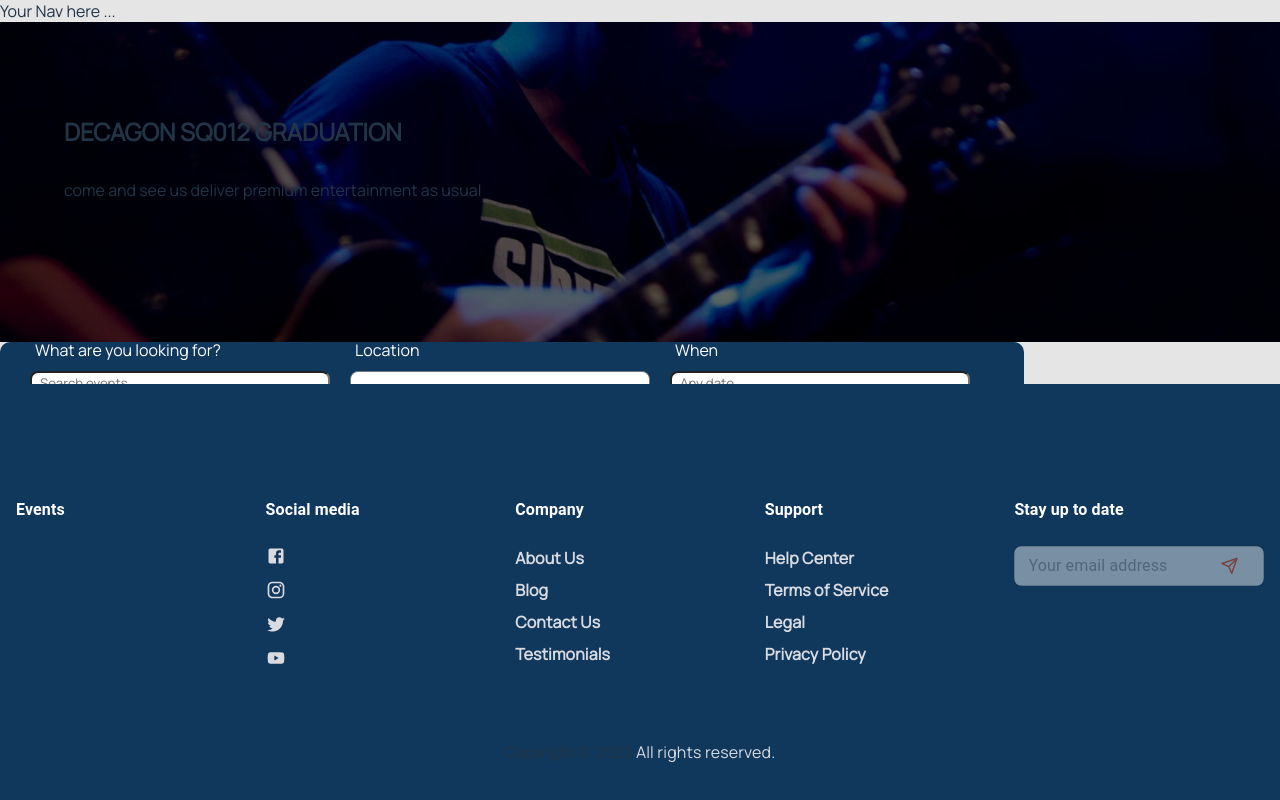
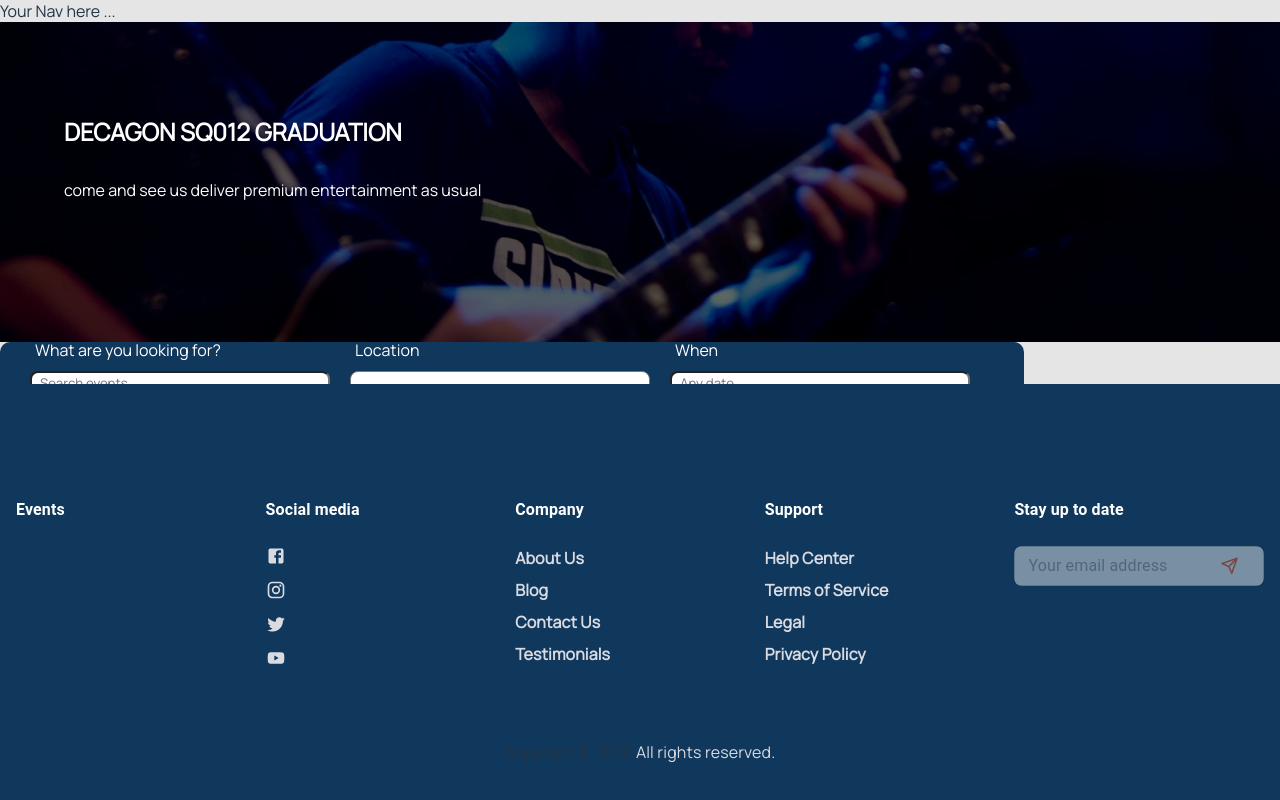
Before and after one commit to decadevs/event-booking-frontend-sq12, a React (Vite) app: page / in a window 1280 px wide. Built offline with nearby package versions, Linux system fonts and the light colour scheme; no server answers.

Commit message:
correct background color for hrader text

```diff
--- a/src/components/miniHeader/Miniheader.css
+++ b/src/components/miniHeader/Miniheader.css
@@ -22,22 +22,26 @@
   padding-top: 3rem;
   max-width: 45%;
   line-height: 1.2;
+  color:white;
 }
 .event--desc--details{
     margin-left: 5%;
     text-align: left;
     padding-top: 2rem;
     max-width: 45%;
+    color:white;
+
 }
 
 .event--desc--goBackButton {
   margin-left: 5%;
   text-align: left;
   padding-top: 0rem;
+  color: white;
 }
 
 
-@media screen and (max-width: 720px){
+@media screen and (max-width: 345px){
 
     .event--desc--title {
         margin-left: auto;
@@ -46,6 +50,7 @@
         padding-top: 3rem;
         max-width: 100%;
         line-height: 1.2;
+        color: white;
       }
 }.event--desc--goBackButton{
     display: none;
--- a/src/components/miniHeader/Miniheader.tsx
+++ b/src/components/miniHeader/Miniheader.tsx
@@ -12,6 +12,8 @@ const MiniHeader = () => {
     description: "come and see us deliver premium entertainment as usual",
   };
   return (
+
+
     <div className="miniHeaderContainer">
       <div>
           <p className="event--desc--goBackButton">&larr; Go Back </p>
```
